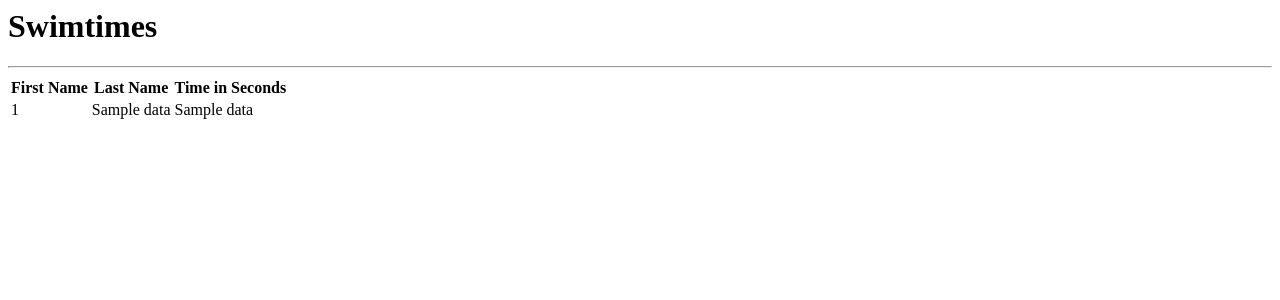
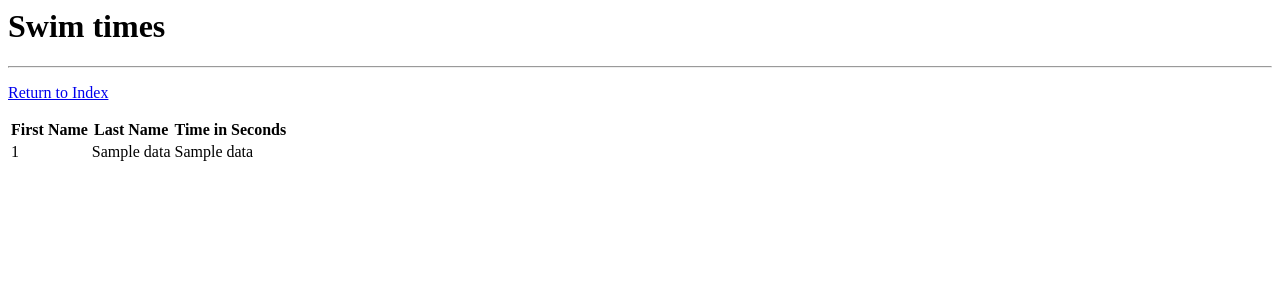
Before and after one commit to ggfisher/project1_part3, a Flask app: template templates/listswimtimes.html in a window 1280 px wide. Shown: the top 300 px of the page. Run offline with Flask 2, Linux system fonts and the light colour scheme; the template is opened without the code that fills it: most values are stand-ins (such as "Sample title", 1, 10 or a date in 2020); parts of the project's set-up code (start-up, migrations or seed data) failed here and were passed over.

Commit message:
Minor Tweak - Start here

```diff
--- a/templates/listswimtimes.html
+++ b/templates/listswimtimes.html
@@ -1,9 +1,9 @@
-<h1>Swimtimes</h1>
+<h1>Swim times</h1>
 <hr>
 <table>
     <tr>
-        <th>First Name</th>
-        <th>Last Name</th>
+        <th>First Name   </th>
+        <th>Last Name    </th>
         <th>Time in Seconds</th>
     </tr>
     {% for swimmer in data %}
@@ -13,4 +13,7 @@
         <td>{{ swimmer[2] }}</td>
     </tr>
     {% endfor %}
+
+<p><a href="/">Return to Index</a></p>
+
 </table>
--- a/templates/select_swimmer.html
+++ b/templates/select_swimmer.html
@@ -18,6 +18,6 @@
          <input type = "text" name = "pin" /><br>-->
          <input type = "submit" value = "submit" /><br>
       </form>
-
+<p><a  href="/">Return to Index</a></p>
    </body>
 </html>
```
Also changed, not shown: templates/index.html (+0 -12 lines).
